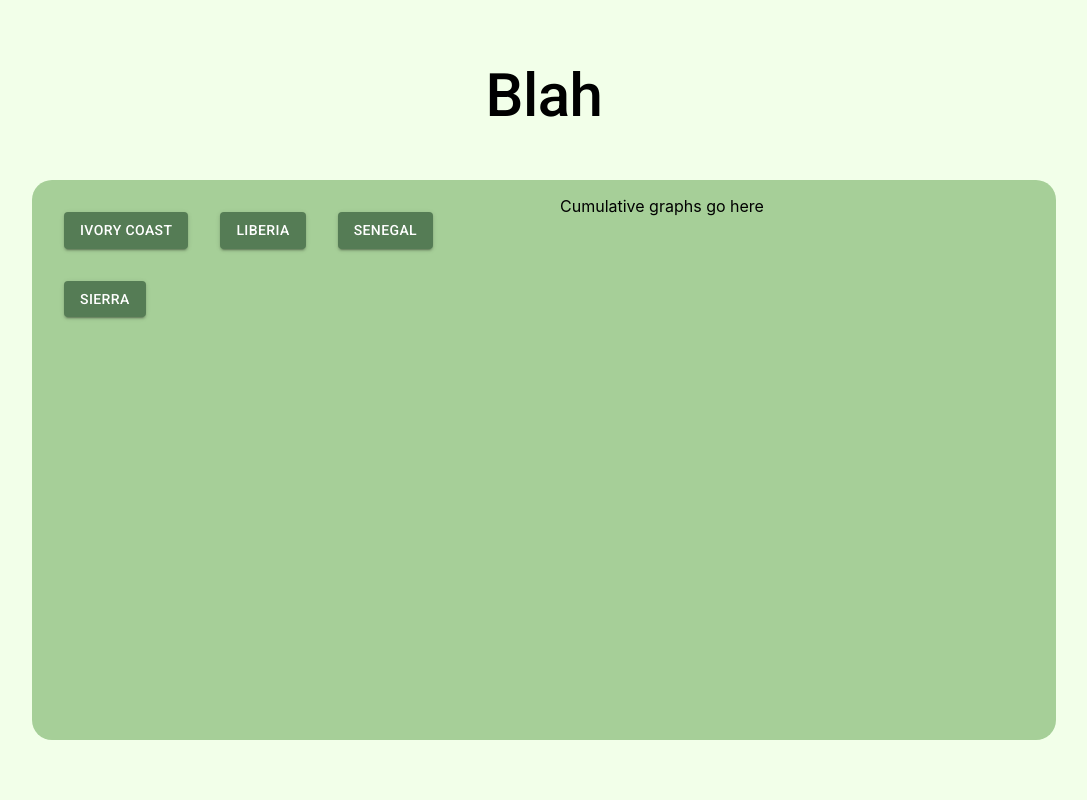
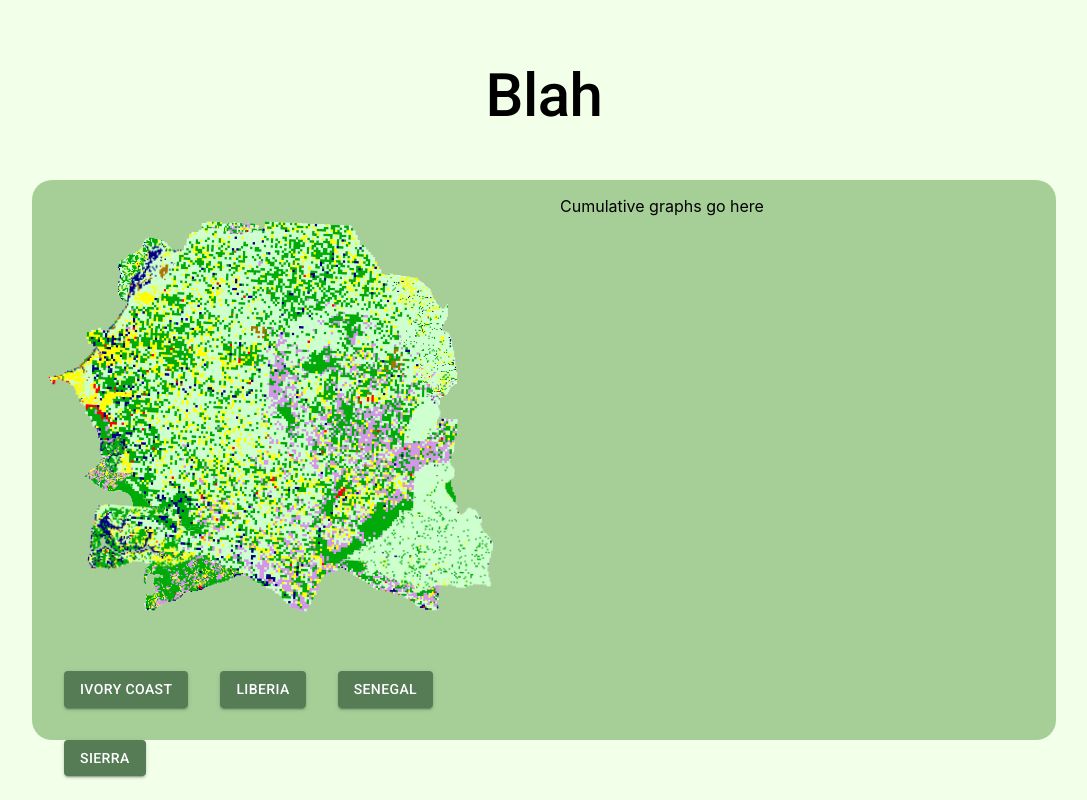
Before and after one commit to Harshavardhan-Pandurangan/EST-Project, a React (Create React App) app: page / in a window 1280 px wide. Shown: the whole page, without its empty margins (96-1183 px from the left). Built offline with nearby package versions, Linux system fonts and the light colour scheme.

Commit message:
Update LandingPage.js

```diff
--- a/src/pages/LandingPage.js
+++ b/src/pages/LandingPage.js
@@ -128,7 +128,63 @@ export default function LandingPage() {
                     width={"100%"}
                 >
                     <Grid item xs={12} md={6}>
-                        <Grid item></Grid>
+                        <Grid
+                            item
+                            style={{
+                                marginTop: "3vh",
+                                width: "100%",
+                                height: "80%",
+                            }}
+                        >
+                            <div
+                                style={{
+                                    position: "relative",
+                                    width: "100%",
+                                    height: "100%",
+                                }}
+                            >
+                                <img
+                                    src={image_paths["ivory"][type][year]}
+                                    style={{
+                                        zIndex: 3,
+                                        width: "90%",
+                                        height: "90%",
+                                        objectFit: "contain",
+                                        position: "absolute",
+                                    }}
+                                />
+                                <img
+                                    src={image_paths["liberia"][type][year]}
+                                    style={{
+                                        zIndex: 4,
+                                        width: "90%",
+                                        height: "90%",
+                                        objectFit: "contain",
+                                        position: "absolute",
+                                    }}
+                                />
+                                <img
+                                    src={image_paths["senegal"][type][year]}
+                                    style={{
+                                        zIndex: 5,
+                                        width: "90%",
+                                        height: "90%",
+                                        objectFit: "contain",
+                                        position: "absolute",
+                                    }}
+                                />
+                                <img
+                                    src={image_paths["sierra"][type][year]}
+                                    style={{
+                                        zIndex: 6,
+                                        width: "90%",
+                                        height: "90%",
+                                        objectFit: "contain",
+                                        position: "absolute",
+                                    }}
+                                />
+                            </div>
+                        </Grid>
                         <Grid item>
                             <Button
                                 variant="contained"
```
